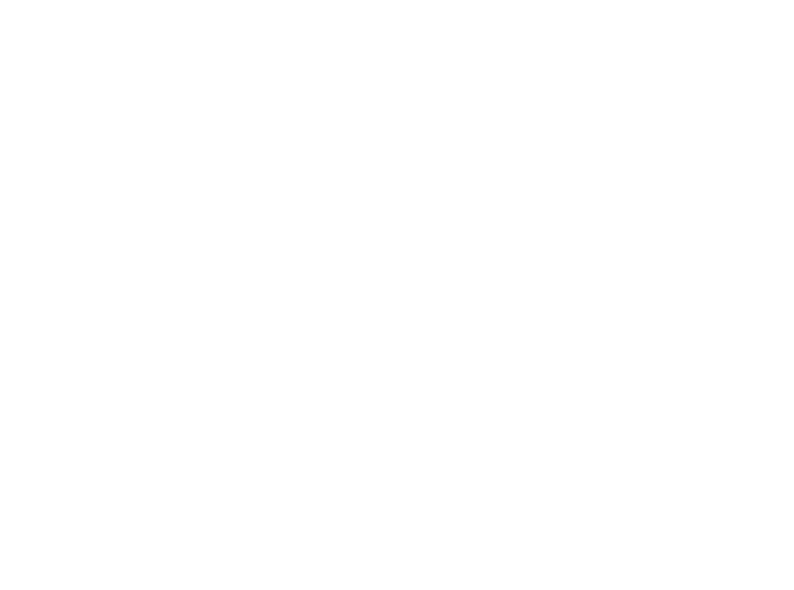
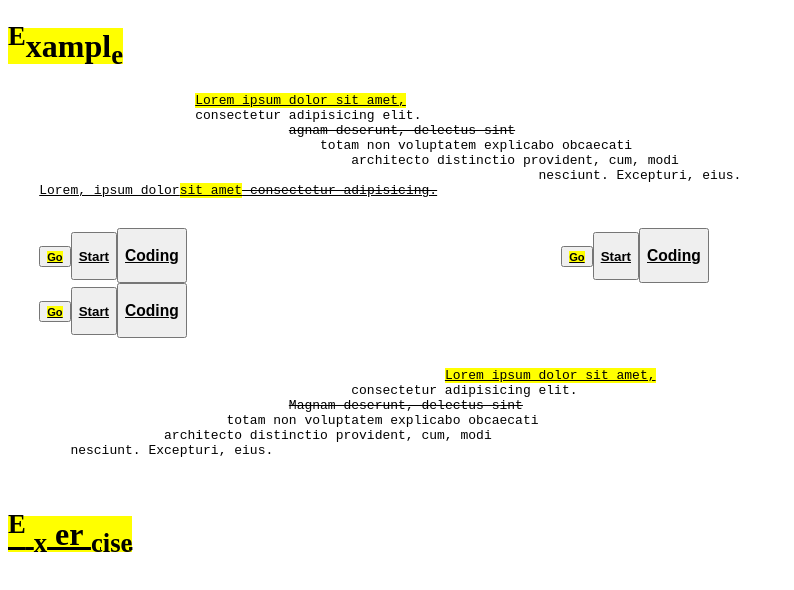
Before and after one commit to Firdavsjon111/Firdavs-Front-Course, a plain HTML site: page copy-folder/html/exercise/ex2-copy.html in a window 1280 px wide. Shown: the whole page, without its empty margins (0-794 px from the left). Drawn offline with Linux system fonts and the light colour scheme.

Commit message:
classwork 20-11-2024

```diff
--- a/copy-folder/html/exercise/ex2-copy.html
+++ b/copy-folder/html/exercise/ex2-copy.html
@@ -8,6 +8,45 @@
 </head>
 
 <body>
+    <h1>
+        <mark>
+            <sup>E</sup>xampl<sub>e</sub>
+        </mark>
+    </h1>
+
+    <pre>
+                        <ins><mark>Lorem ipsum dolor sit amet,</mark></ins>
+                        consectetur adipisicing elit.
+                                    <del>agnam deserunt, delectus sint</del>
+                                        totam non voluptatem explicabo obcaecati
+                                            architecto distinctio provident, cum, modi
+                                                                    nesciunt. Excepturi, eius.
+    <ins>Lorem, ipsum dolor<mark>sit amet</mark><del> consectetur adipisicing.</del></ins>
+
+
+    <button><small><b><ins><mark>Go</mark></ins></b></small></button><button><p><ins><b>Start</b></ins></p></button><button><h3><ins>Coding</ins></h3></button>                                                <button><small><b><ins><mark>Go</mark></ins></b></small></button><button><p><ins><b>Start</b></ins></p></button><button><h3><ins>Coding</ins></h3></button>
+    <button><small><b><ins><mark>Go</mark></ins></b></small></button><button><p><ins><b>Start</b></ins></p></button><button><h3><ins>Coding</ins></h3></button>
+
+
+                                                        <ins><mark>Lorem ipsum dolor sit amet,</mark></ins>
+                                            consectetur adipisicing elit.
+                                    <del>Magnam deserunt, delectus sint</del>
+                            totam non voluptatem explicabo obcaecati
+                    architecto distinctio provident, cum, modi
+        nesciunt. Excepturi, eius.
+
+    </pre>
+
+    <h1>
+        <mark>
+            <ins>
+                <sup>E</sup>
+                <sub>x</sub>
+                er
+                <sub>cise</sub>
+            </ins>
+        </mark>
+    </h1>
 
 </body>
 
```
Also changed, not shown: copy-folder/html/exercise/ex3-copy.html (+6 -0 lines), copy-folder/html/exercise/ex4-copy.html (added, +23 -0 lines), html/img-link.html (+17 -10 lines).
